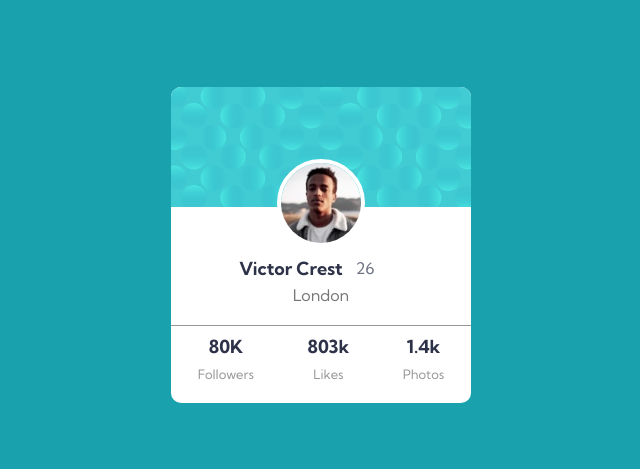
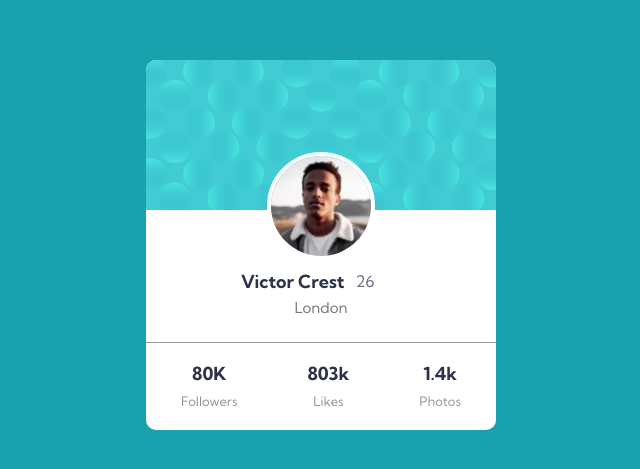
Before and after one commit to mounaimMoussaoui/Profile-card-component, a plain HTML site: page index.html in a window 1280 px wide. Shown: the part 163-632 px from the top of the page, without its empty margins (319-959 px from the left). Drawn offline with Linux system fonts and the light colour scheme.

Commit message:
update style

```diff
--- a/index.html
+++ b/index.html
@@ -30,7 +30,7 @@
     }
     div.profile-content {
       padding-bottom: 20px;
-      width: 300px;
+      width: 350px;
       display: flex;
       align-items: center;
       flex-direction: column;
@@ -42,16 +42,16 @@
       background-repeat: no-repeat;
       background-size: cover;
       width: 100%;
-      height: 120px;
+      height: 150px;
       border-radius: 10px 10px 0 0;
       position: relative;
     }
     div.profile-content .container img {
       position: absolute;
       left: 50%;
-      bottom: -40px;
+      bottom: -50px;
       transform: translateX(-50%);
-      width: 80px;
+      width: 100px;
       border: 4px solid white;
       border-radius: 50%;
     }
@@ -63,12 +63,12 @@
     }
     div.profile-content .info-user h4 {
       font-size: 18px;
-      margin: 50px 0px 5px;
+      margin: 60px 0px 5px;
       color: var(--Very-dark-desaturated-blue);
     }
     div.profile-content .info-user .age {
       color: var(--Dark-grayish-blue);
-      margin-top: 45px;
+      margin-top: 55px;
       margin-left: -15px;
     }
     div.profile-content .info-user .city {
@@ -76,6 +76,7 @@
       display: block;
       width: 100%;
       text-align: center;
+      font-size: 15px;
     }
     div.profile-content .numbers {
       width: 100%;
@@ -88,12 +89,13 @@
       content: "";
       position: absolute;
       width: 100%;
-      height: 0.5px;
-      top: 20px;
+      height: 1px;
+      top: 25px;
       background-color: var(--Dark-gray);
     }
     div.profile-content .numbers .stats {
       text-align: center;
+      margin-top: 15px;
     }
     div.profile-content .numbers .stats h5 {
       margin-bottom: 5px;
```
